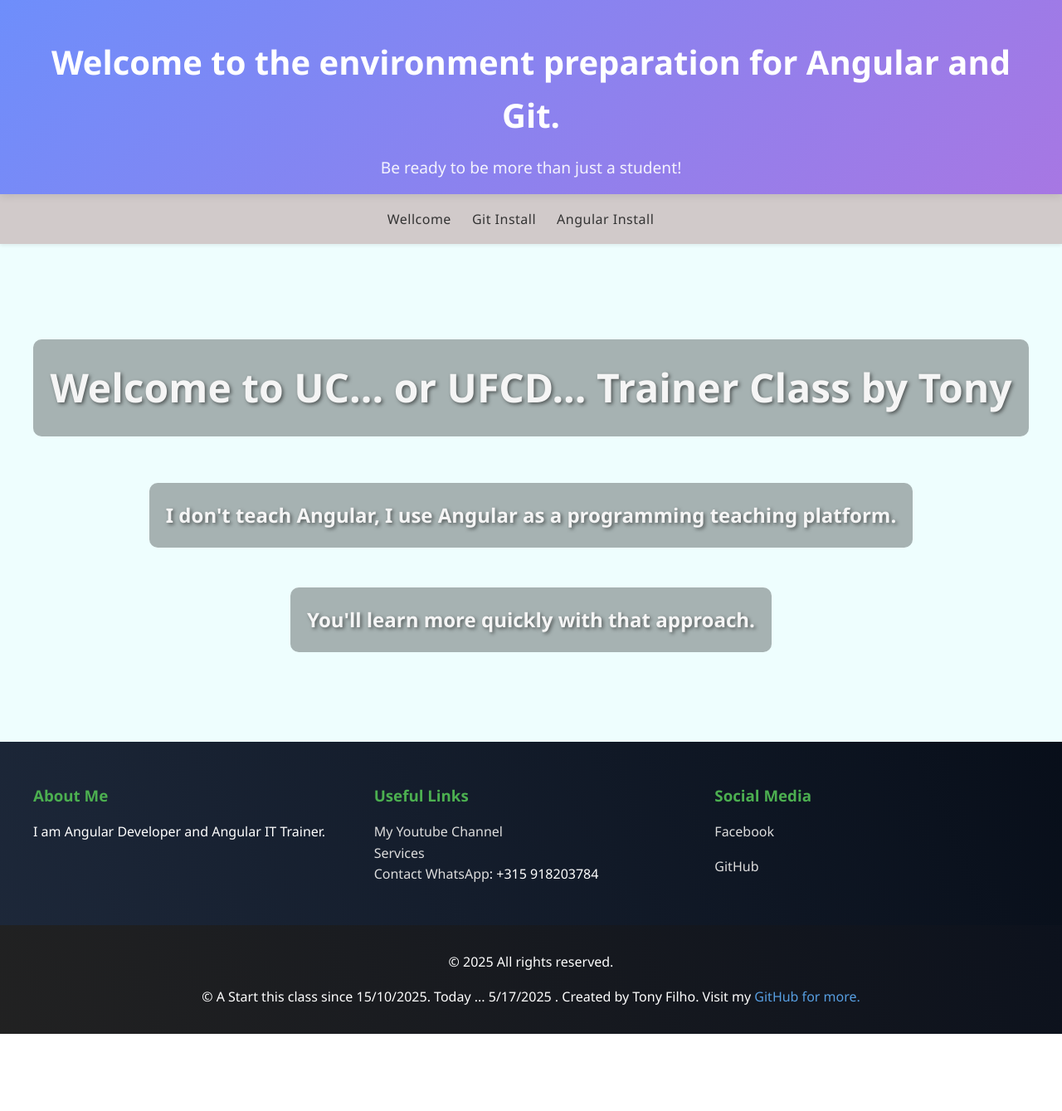
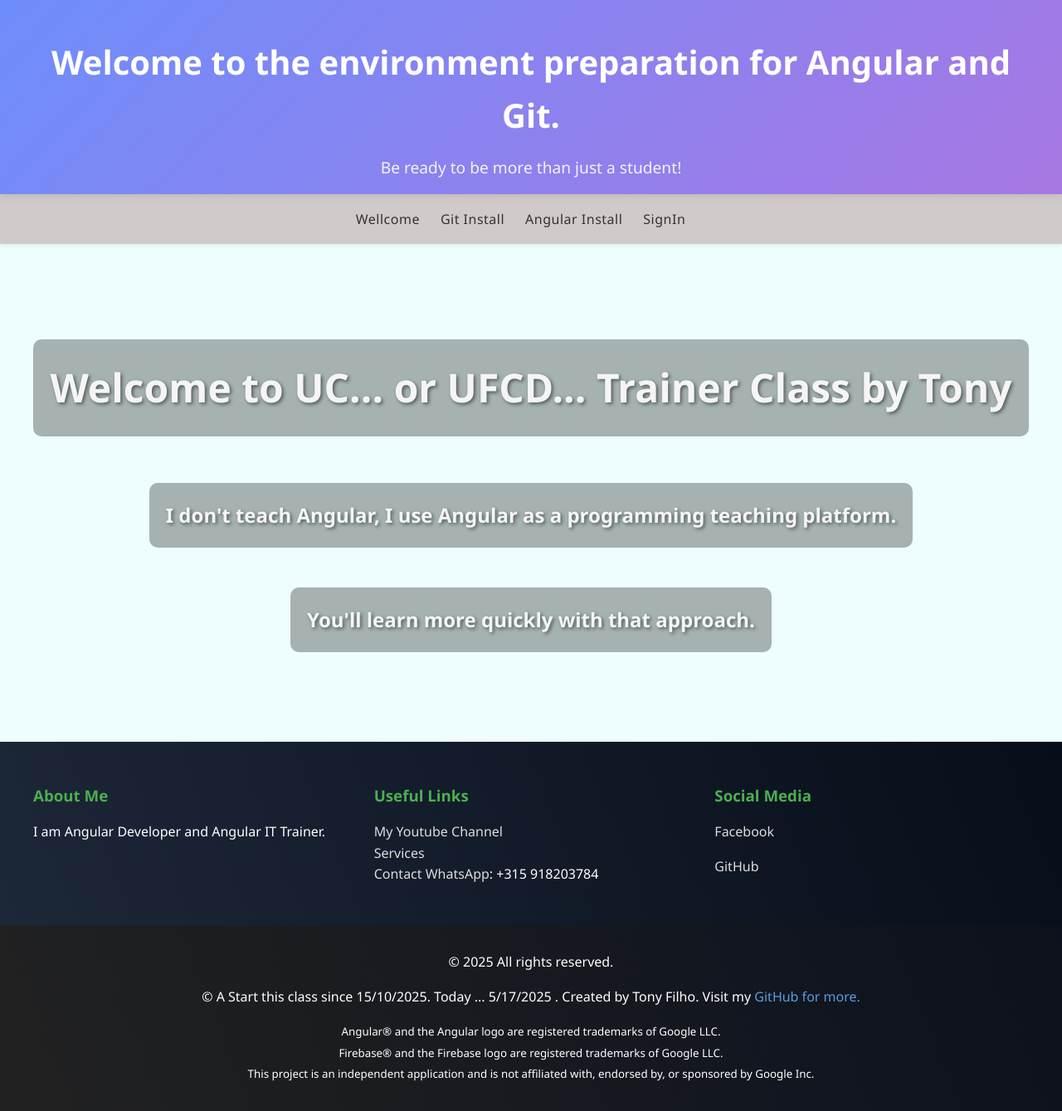
Before and after one commit to Tonyfilho/trainer-class, an Angular app: page /wellcome in a window 1280 px wide. Shown: the whole page at 83% size. Before the commit the page ends 1246 px from the top, so only its background shows below. Built offline with nearby package versions, Linux system fonts and the light colour scheme.

Commit message:
fixing e update

```diff
--- a/src/app/_service/pdf.service.ts
+++ b/src/app/_service/pdf.service.ts
@@ -36,7 +36,7 @@ export class PdfService {
             repeatSpacingX: 300,   // espaçamento em px do padrão (ajusta conforme necessário)
             repeatSpacingY: 220,
             smallAlpha: 0.14,
-            smallFontPx: 32,
+            smallFontPx: 22,
             centralText: 'EBOOK - TONY FILHO',
             centralAlpha: 0.06,
             centralFontPx: 160,
--- a/src/app/components/_header/header.component.html
+++ b/src/app/components/_header/header.component.html
@@ -11,6 +11,7 @@
     <a routerLink="/wellcome" class="logo-link">Wellcome</a>
     <a routerLink="/class/git-install" class="logo-link">Git Install</a>
     <a routerLink="/class/angular-install" class="logo-link">Angular Install</a>
+    <a routerLink="/class/signin" class="logo-link">SignIn</a>
 
     <!-- Espaço para outros elementos à direita se necessário -->
     <div class="spacer"></div>
--- a/src/app/components/footer/footer.component.html
+++ b/src/app/components/footer/footer.component.html
@@ -23,5 +23,10 @@
     <div class="footer-bottom">
       <p>&copy; 2025 All rights reserved.</p>
       <p>&copy; A Start this class since 15/10/2025. Today ... {{ this.dateTime.toLocaleString()+ ' . ' }}  Created by Tony Filho. Visit my  <a href="https://github.com/Tonyfilho" target="_blank" rel="noopener noreferrer">GitHub for more.</a></p>
+	       <p> <small>
+        Angular® and the Angular logo are registered trademarks of Google LLC.<br>
+        Firebase® and the Firebase logo are registered trademarks of Google LLC.<br>
+        This project is an independent application and is not affiliated with, endorsed by, or sponsored by Google Inc.
+      </small></p>
     </div>
 </footer>
```
